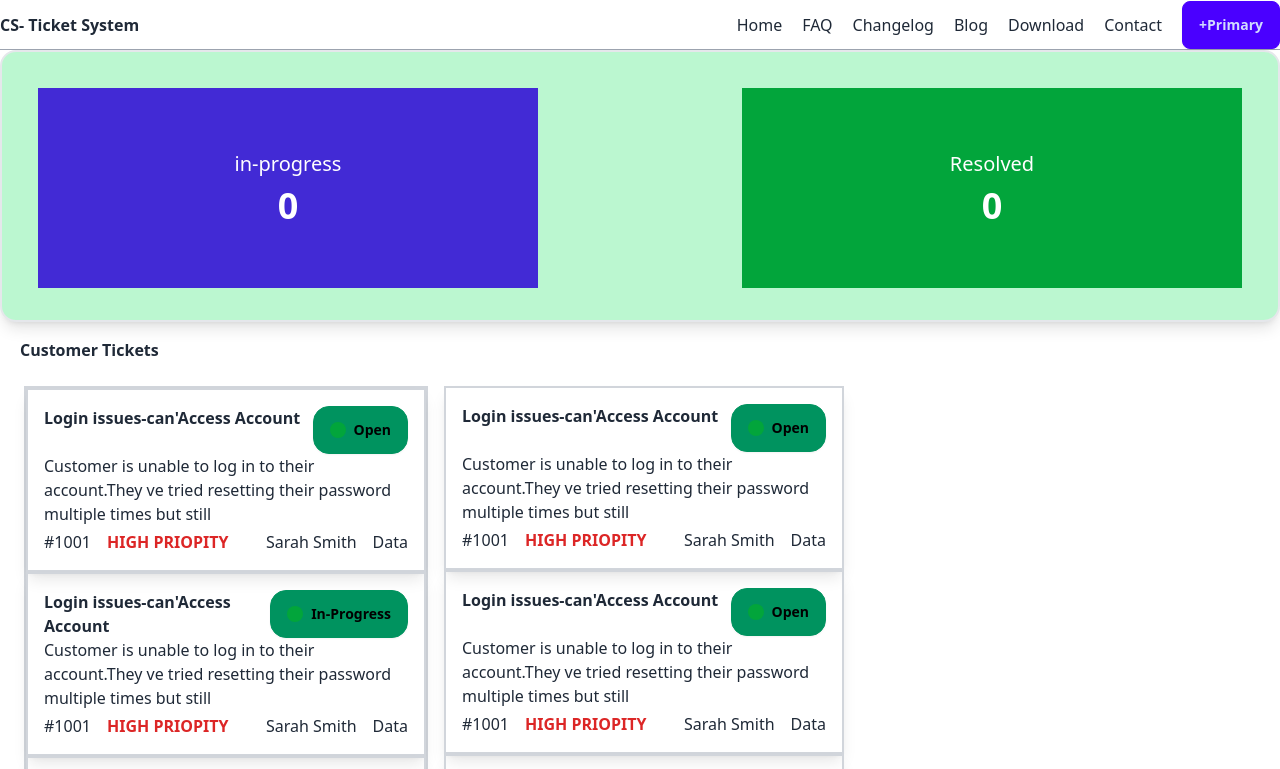
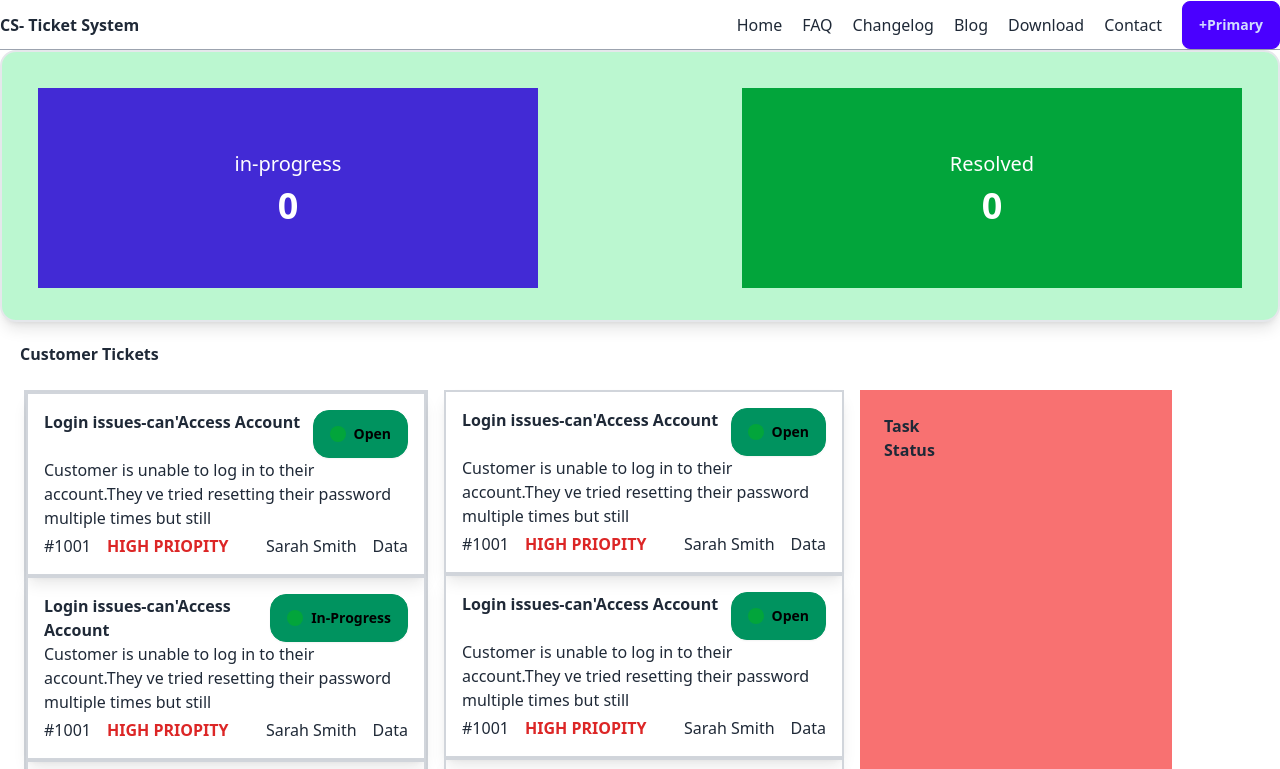
Before and after one commit to shamimrohan1/Assignment-7, a plain HTML site: page index.html in a window 1280 px wide. Shown: the top 769 px of the page. Drawn offline with nearby package versions, Linux system fonts and the light colour scheme.

Commit message:
forth commit

```diff
--- a/index.html
+++ b/index.html
@@ -60,14 +60,17 @@
     <!-- main section  -->
 
 
-    <h1 class="font-bold mt-4 ml-5">Customer Tickets</h1>
+    <h1 class="font-bold mt-5 ml-5">Customer Tickets</h1>
 
-    <div class="flex gap-5 mx-auto mt-0">
+    <div class="grid grid-cols-12 gap-6 p-6">
+
+
 
                                                     <!-- main  section cord function -->
-    <div class="grid grid-cols-1 sm:grid-cols-2 lg:grid-cols-3 gap-4 p-6 ">
+    <div class="col-span-12 lg:col-span-5 flex flex-col gap-4-6 ">
 
-                                <!-- cord for 12 pic -->
+
+                                <!-- cord for 10 pic -->
 
  <div class="flex gird-cols-2 gap-4 borber-gray-300">
     <!-- fast colms  -->
@@ -294,24 +297,30 @@
           </div>
            </div>
 
- </div>
 
 
 
+           <!-- task status   / java code  -->
 
+           <div class="grid grid-cols-12 bg-red-400 gap-6 p-6">
 
+                                <div class="flex justify-between">
+                                    <h1 class="font-bold text-1xl"> Task Status </h1>
 
+                                </div>
+           </div>
 
-
+ </div>
 
 
 
                  <!-- <div class="bg-red-400  h-[125vh] w-[60vh] flex flex-col p-6" id="history-list"> -->
 
+ </div>
+</div>  ///
 
 
-    </div>
-</div>
+
 
 <footer class="flex  gap-4 flex-wrap justify-between gap-4 p-4 bg-black text-white ">
 
```
